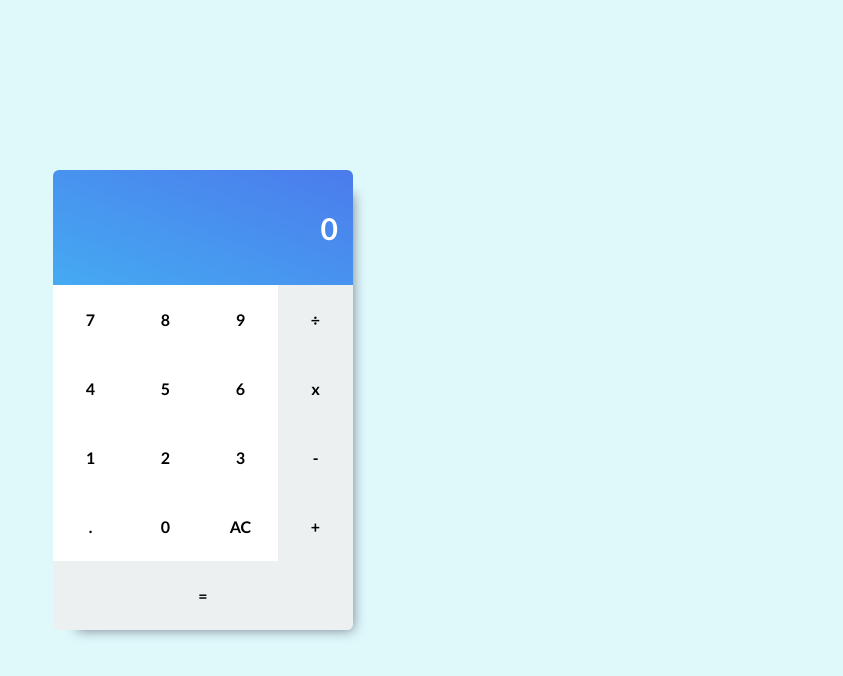
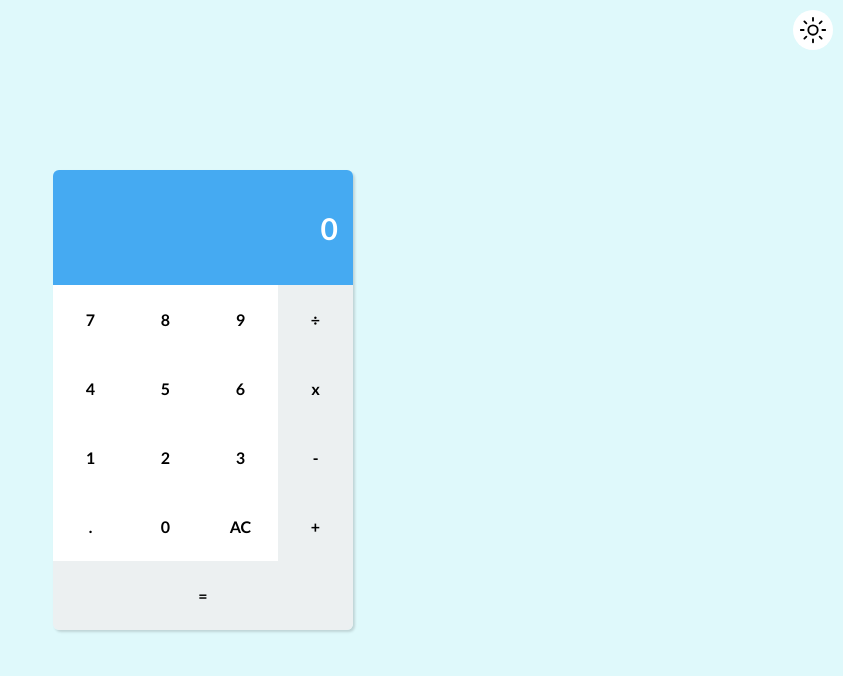
Before and after one commit to wellingtongmota/calculadora-flexbox, a plain HTML site: page index.html in a window 1280 px wide. Shown: the whole page, without its empty margins (437-1280 px from the left). Drawn offline with nearby package versions, Linux system fonts and the light colour scheme.

Commit message:
Adicionando botao modo dark

```diff
--- a/index.html
+++ b/index.html
@@ -10,6 +10,9 @@
 
 <body>
     <div class="container">
+        <div class="btn-darkmode">
+            <ion-icon name="sunny-outline"></ion-icon>
+        </div>
         <div class="calculator" id="fadein">
             <div class="container-display">0</div>
 
@@ -39,6 +42,8 @@
         </div>
     </div>
     <script src="javascript.js"></script>
+    <script type="module" src="https://unpkg.com/ionicons@5.5.2/dist/ionicons/ionicons.esm.js"></script>
+
 </body>
 
 </html>
--- a/style.css
+++ b/style.css
@@ -39,7 +39,7 @@
 
     /* bordas arredondadas e sombra */
     border-radius: 6px;
-    box-shadow: 12px 12px 12px -12px #747d8c;
+    box-shadow: rgba(0, 0, 0, 0.15) 1.95px 1.95px 2.6px;
 }
 
 .container-display {
@@ -53,7 +53,7 @@
     flex-wrap: wrap - deixando espaço embaixo para a div container-buttons*/
     width: 100%;
     height: 25%;
-    background-image: linear-gradient(to top right, #45aaf2, #4b7bec);
+    background-color: #45aaf2;
     padding-right: 15px;
     border-top-right-radius: 6px;
     border-top-left-radius: 6px;
@@ -109,7 +109,27 @@ button {
 }
 
 .btn:hover {
-    background-image: linear-gradient(to top right, #45aaf2, #4b7bec);
+    background-color: #45aaf2;
+}
+.btn-darkmode {
+    position: fixed;
+    top: 10px;
+    right: 10px;
+}
+
+ion-icon {
+    font-size: 30px;
+    padding: 5px;
+    cursor: pointer;
+    background-color: #fff;
+    border-radius: 50px;
+}
+
+ion-icon:hover {
+    /* font-size: 32px;
+    padding: 3px; */
+    box-shadow: rgba(0, 0, 0, 0.35) 0px 5px 15px;
+    transition: 0.3s;
 }
 
 /* transição para aparecer a calculadora */
```
